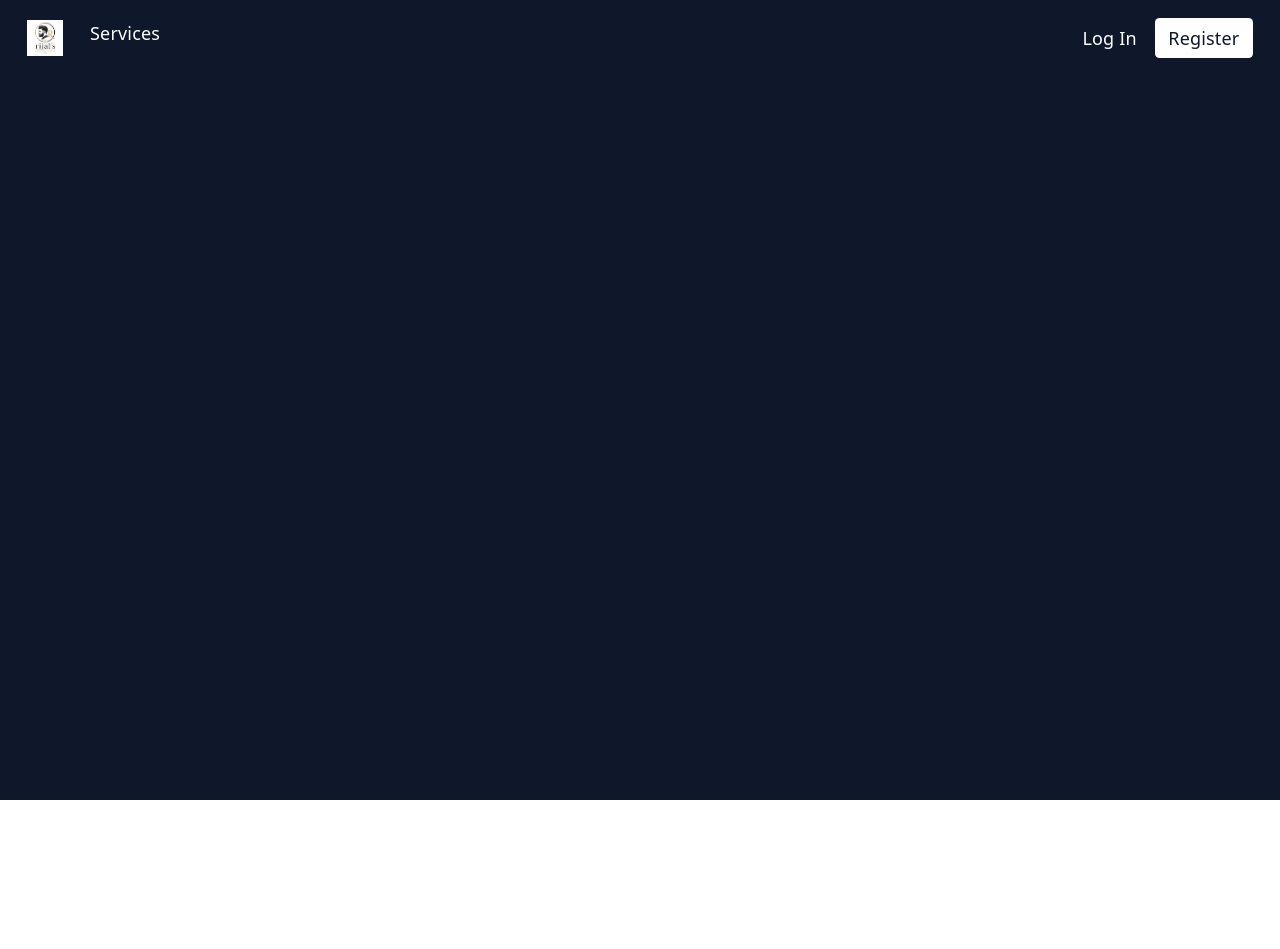
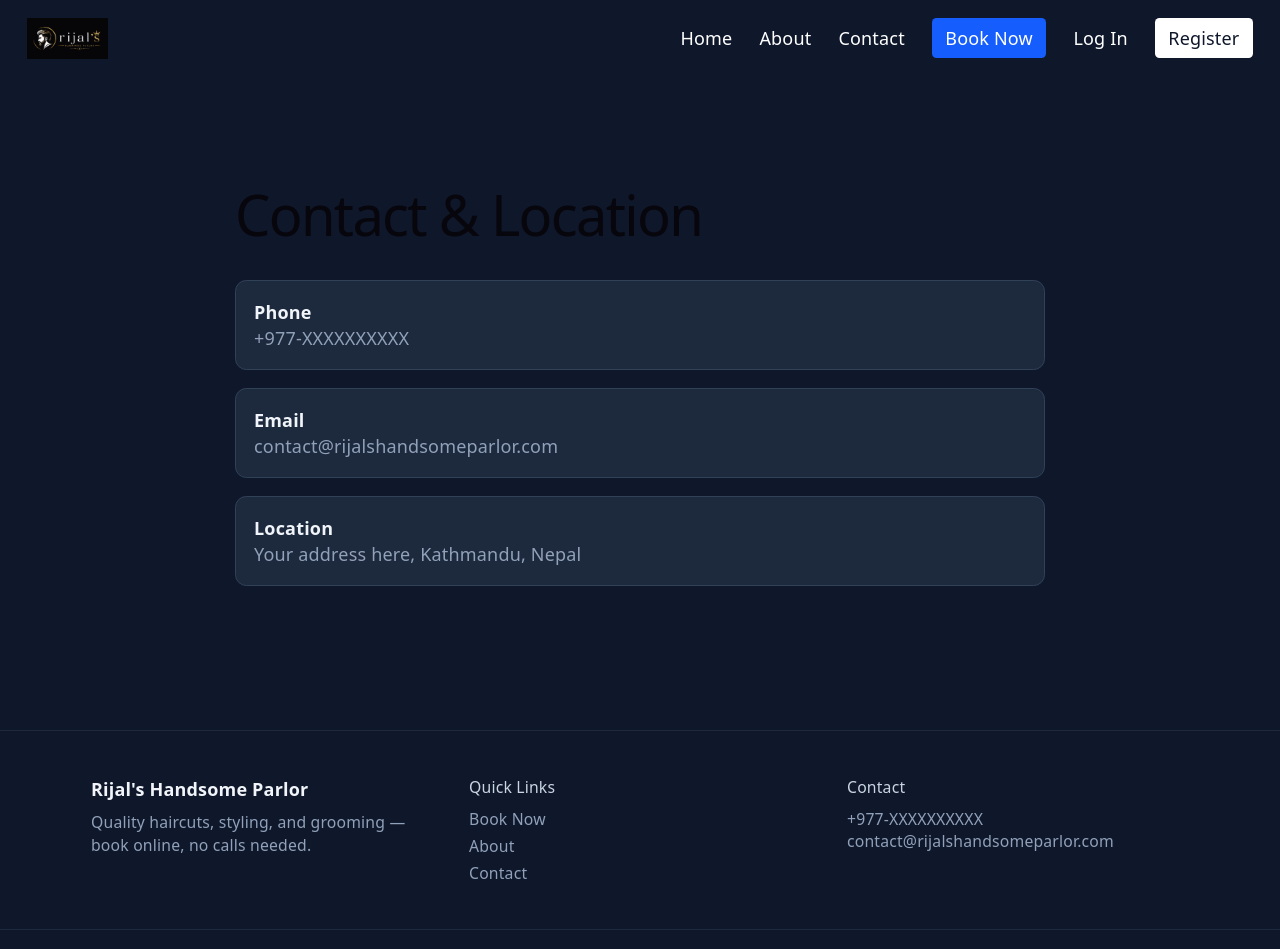
Before and after one commit to aarekhrijal/booking-platform, a React (Vite) app in the folder client/: page /contact in a window 1280 px wide. Shown: the top 949 px of the page. Before the commit the page ends 800 px from the top, so only its background shows below. Built offline with nearby package versions, Linux system fonts and the light colour scheme.

Commit message:
add About/Contact pages, footer, merge services into homepage, testimonials, navbar Home link

```diff
--- a/client/src/App.jsx
+++ b/client/src/App.jsx
@@ -3,13 +3,15 @@ import { BrowserRouter, Routes, Route } from 'react-router-dom'
 import HomePage from './pages/HomePage'
 import RegisterPage from './pages/RegisterPage'
 import LoginPage from './pages/LoginPage'
-import ServicesPage from './pages/ServicesPage'
 import BookingPage from './pages/BookingPage'
 import MyBookingsPage from './pages/MyBookingsPage'
 import AdminDashboardPage from './pages/AdminDashboardPage'
 import AdminServicesPage from './pages/AdminServicesPage'
 import AdminSchedulePage from './pages/AdminSchedulePage'
 import Navbar from './components/Navbar'
+import AboutPage from './pages/AboutPage'
+import ContactPage from './pages/ContactPage'
+import Footer from './components/Footer'
 
 function App() {
   const [user, setUser] = useState(null)
@@ -45,8 +47,10 @@ function App() {
         <Route path="/admin" element={<AdminDashboardPage />} />
         <Route path="/admin/services" element={<AdminServicesPage />} />
         <Route path="/admin/schedule" element={<AdminSchedulePage />} />
-        <Route path="/services" element={<ServicesPage />} />
+        <Route path="/about" element={<AboutPage />} />
+        <Route path="/contact" element={<ContactPage />} />
       </Routes>
+      <Footer />
     </BrowserRouter>
   )
 }
--- /dev/null
+++ b/client/src/components/Footer.jsx
@@ -0,0 +1,37 @@
+import { Link } from 'react-router-dom'
+
+function Footer() {
+  return (
+    <footer className="bg-slate-900 border-t border-slate-800 mt-16">
+      <div className="max-w-5xl mx-auto px-6 py-10 grid gap-8 md:grid-cols-3">
+        <div>
+          <h3 className="text-slate-100 font-semibold mb-2">Rijal's Handsome Parlor</h3>
+          <p className="text-slate-400 text-sm">
+            Quality haircuts, styling, and grooming — book online, no calls needed.
+          </p>
+        </div>
+
+        <div>
+          <h4 className="text-slate-300 font-medium mb-2 text-sm">Quick Links</h4>
+          <div className="flex flex-col gap-1">
+            <Link to="/book" className="text-slate-400 hover:text-slate-200 text-sm">Book Now</Link>
+            <Link to="/about" className="text-slate-400 hover:text-slate-200 text-sm">About</Link>
+            <Link to="/contact" className="text-slate-400 hover:text-slate-200 text-sm">Contact</Link>
+          </div>
+        </div>
+
+        <div>
+          <h4 className="text-slate-300 font-medium mb-2 text-sm">Contact</h4>
+          <p className="text-slate-400 text-sm">+977-XXXXXXXXXX</p>
+          <p className="text-slate-400 text-sm">contact@rijalshandsomeparlor.com</p>
+        </div>
+      </div>
+
+      <div className="border-t border-slate-800 py-4 text-center text-slate-500 text-xs">
+        © {new Date().getFullYear()} Rijal's Handsome Parlor. All rights reserved.
+      </div>
+    </footer>
+  )
+}
+
+export default Footer
--- a/client/src/components/Navbar.jsx
+++ b/client/src/components/Navbar.jsx
@@ -3,23 +3,29 @@ import { Link } from 'react-router-dom'
 function Navbar({ user, onLogout }) {
   return (
     <nav className="bg-slate-900 text-white px-6 py-4 flex items-center justify-between">
-      <div className="flex gap-6">
-<Link to="/" className="flex items-center gap-2">
-  <img src="/logo.png" alt="Rijal's Handsome Parlor" className="h-8" />
-</Link>
- <Link to="/services" className="hover:text-slate-300">Services</Link>
-      </div>
+      <Link to="/" className="flex items-center gap-2">
+        <img src="/logo.png" alt="Rijal's Handsome Parlor" className="h-9" />
+      </Link>
 
-      <div className="flex items-center gap-4">
+      <div className="flex items-center gap-6">
+        <Link to="/" className="hover:text-slate-300">Home</Link>
+        <Link to="/about" className="hover:text-slate-300">About</Link>
+        <Link to="/contact" className="hover:text-slate-300">Contact</Link>
+        <Link
+          to="/book"
+          className="bg-blue-600 px-3 py-1.5 rounded hover:bg-blue-500"
+        >
+          Book Now
+        </Link>
+
         {user ? (
           <>
-            <Link to="/book" className="hover:text-slate-300">Book</Link>
             <Link to="/my-bookings" className="hover:text-slate-300">My Bookings</Link>
             {user.role === 'ADMIN' && (
               <>
                 <Link to="/admin" className="hover:text-slate-300">Dashboard</Link>
-                <Link to="/admin/services" className="hover:text-slate-300">Services</Link>
-                <Link to="/admin/schedule" className="hover:text-slate-300">Schedule</Link>
+                <Link to="/admin/services" className="hover:text-slate-300">Manage Services</Link>
+                <Link to="/admin/schedule" className="hover:text-slate-300">Manage Schedule</Link>
               </>
             )}
             <button onClick={onLogout} className="bg-slate-700 px-3 py-1.5 rounded hover:bg-slate-600">
--- /dev/null
+++ b/client/src/pages/AboutPage.jsx
@@ -0,0 +1,15 @@
+function AboutPage() {
+  return (
+    <div className="max-w-3xl mx-auto px-6 py-16">
+      <h1 className="text-3xl font-bold text-slate-100 mb-4">About Us</h1>
+      <p className="text-slate-300 leading-relaxed">
+        Rijal's Handsome Parlor has been serving the community with quality
+        haircuts, styling, and grooming services. We believe everyone deserves
+        to look and feel their best, and our experienced team is here to make
+        that happen — no appointment call needed, just book online.
+      </p>
+    </div>
+  )
+}
+
+export default AboutPage
--- /dev/null
+++ b/client/src/pages/ContactPage.jsx
@@ -0,0 +1,26 @@
+function ContactPage() {
+  return (
+    <div className="max-w-3xl mx-auto px-6 py-16">
+      <h1 className="text-3xl font-bold text-slate-100 mb-6">Contact & Location</h1>
+
+      <div className="grid gap-4">
+        <div className="bg-slate-800 border border-slate-700 rounded-lg p-4">
+          <h3 className="text-slate-100 font-semibold">Phone</h3>
+          <p className="text-slate-400">+977-XXXXXXXXXX</p>
+        </div>
+
+        <div className="bg-slate-800 border border-slate-700 rounded-lg p-4">
+          <h3 className="text-slate-100 font-semibold">Email</h3>
+          <p className="text-slate-400">contact@rijalshandsomeparlor.com</p>
+        </div>
+
+        <div className="bg-slate-800 border border-slate-700 rounded-lg p-4">
+          <h3 className="text-slate-100 font-semibold">Location</h3>
+          <p className="text-slate-400">Your address here, Kathmandu, Nepal</p>
+        </div>
+      </div>
+    </div>
+  )
+}
+
+export default ContactPage
--- a/client/src/pages/HomePage.jsx
+++ b/client/src/pages/HomePage.jsx
@@ -1,7 +1,27 @@
+import { useState, useEffect } from 'react'
 import { Link } from 'react-router-dom'
 
+
+const TESTIMONIALS = [
+  { name: 'Priya Sharma', text: 'Best haircut I\'ve had in years. Booking online was so easy too.' },
+  { name: 'Anish Gurung', text: 'Great service, friendly staff, and no waiting around. Highly recommend.' },
+  { name: 'Sunita Rai', text: 'The facial was amazing, and I loved being able to pick my own time slot.' },
+]
+
+
 function HomePage({ user, onLogout }) {
-  if (!user) {
+  const [services, setServices] = useState([])
+  const [loading, setLoading] = useState(true)
+
+  useEffect(() => {
+    fetch('http://localhost:5000/api/services')
+      .then(res => res.json())
+      .then(data => {
+        setServices(data)
+        setLoading(false)
+      })
+  }, [])
+
   return (
     <div>
       <div
@@ -10,12 +30,25 @@ function HomePage({ user, onLogout }) {
       >
         <div className="absolute inset-0 bg-black/60" />
         <div className="relative text-center px-6">
+          {user ? (
+            <>
+              <h1 className="text-4xl md:text-5xl font-bold text-white">
+                Welcome back, {user.name}
+              </h1>
+              <p className="mt-4 text-slate-200 text-lg">
+                Ready for your next appointment?
+              </p>
+            </>
+          ) : (
+            <>
               <h1 className="text-4xl md:text-5xl font-bold text-white">
                 Rijal's Handsome Parlor
               </h1>
               <p className="mt-4 text-slate-200 text-lg">
                 Book your appointment online — no calls needed.
               </p>
+            </>
+          )}
           <Link
             to="/book"
             className="inline-block mt-6 bg-blue-600 text-white px-6 py-3 rounded-lg font-medium hover:bg-blue-500"
@@ -24,20 +57,39 @@ function HomePage({ user, onLogout }) {
           </Link>
         </div>
       </div>
+
+      <div className="max-w-3xl mx-auto px-6 py-12">
+        <h2 className="text-2xl font-bold text-slate-100 mb-6">Our Services</h2>
+
+        {loading ? (
+          <p className="text-slate-400">Loading services...</p>
+        ) : (
+          <div className="grid gap-4">
+            {services.map(service => (
+              <div key={service.id} className="bg-slate-800 rounded-lg p-4 border border-slate-700">
+                <h3 className="text-lg font-semibold text-slate-100">{service.name}</h3>
+                <p className="text-slate-400 mt-1">{service.description}</p>
+                <p className="text-slate-300 mt-2 font-medium">
+                  {service.duration} minutes — NPR {service.price}
+                </p>
               </div>
-    )
-  }
+            ))}
+          </div>
+        )}
+      </div>
 
-  return (
-    <div className="max-w-3xl mx-auto px-6 py-16 text-center">
-      <h1 className="text-3xl font-bold text-slate-100">Welcome, {user.name}</h1>
-      <p className="mt-2 text-slate-400">Role: {user.role}</p>
-      <button
-        onClick={onLogout}
-        className="mt-6 bg-slate-800 text-white px-4 py-2 rounded hover:bg-slate-700"
-      >
-        Log out
-      </button>
+      <div className="max-w-3xl mx-auto px-6 py-12">
+  <h2 className="text-2xl font-bold text-slate-100 mb-6">What Our Customers Say</h2>
+  <div className="grid gap-4 md:grid-cols-3">
+    {TESTIMONIALS.map((t, index) => (
+      <div key={index} className="bg-slate-800 border border-slate-700 rounded-lg p-4">
+        <p className="text-slate-300 italic">"{t.text}"</p>
+        <p className="text-slate-400 mt-3 text-sm font-medium">— {t.name}</p>
+      </div>
+    ))}
+  </div>
+</div>
+
     </div>
   )
 }
--- a/client/src/pages/ServicesPage.jsx
+++ /dev/null
@@ -1,36 +0,0 @@
-import { useState, useEffect } from 'react'
-
-function ServicesPage() {
-  const [services, setServices] = useState([])
-  const [loading, setLoading] = useState(true)
-
-  useEffect(() => {
-    fetch('http://localhost:5000/api/services')
-      .then(res => res.json())
-      .then(data => {
-        setServices(data)
-        setLoading(false)
-      })
-  }, [])
-
-  if (loading) return <p className="text-center mt-16 text-slate-400">Loading services...</p>
-
-  return (
-    <div className="max-w-3xl mx-auto px-6 py-12">
-      <h1 className="text-2xl font-bold text-slate-100 mb-6">Our Services</h1>
-      <div className="grid gap-4">
-        {services.map(service => (
-          <div key={service.id} className="bg-slate-800 rounded-lg p-4 border border-slate-700">
-            <h3 className="text-lg font-semibold text-slate-100">{service.name}</h3>
-            <p className="text-slate-400 mt-1">{service.description}</p>
-            <p className="text-slate-300 mt-2 font-medium">
-              {service.duration} minutes — NPR {service.price}
-            </p>
-          </div>
-        ))}
-      </div>
-    </div>
-  )
-}
-
-export default ServicesPage
```
Also changed, not shown: client/public/logo.png. Lines whose indentation alone changed are shown as unchanged.
